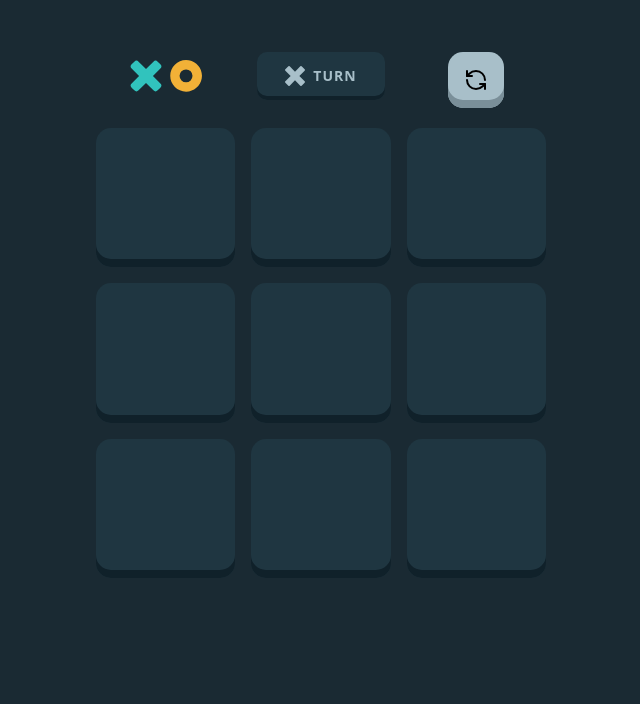
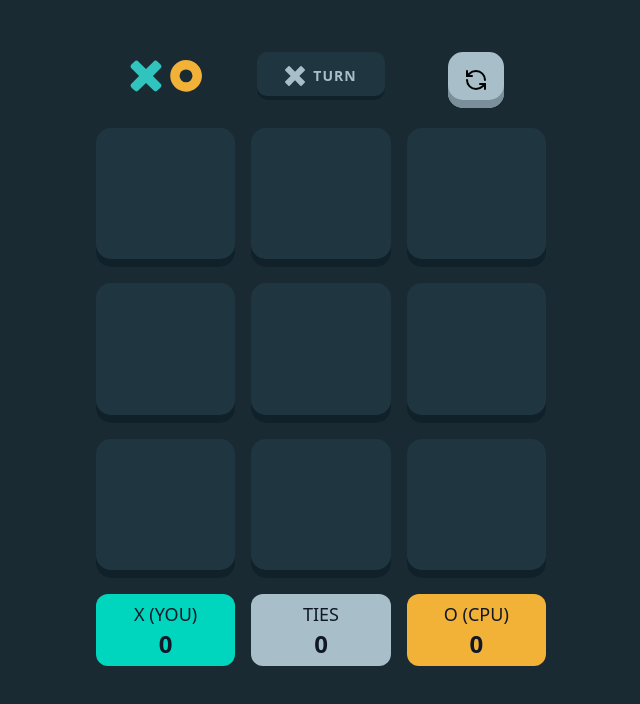
Before and after one commit to Chakibceran22/tic-tac-toe-front, a React (Vite) app: page /game in a window 1280 px wide. Shown: the top 704 px of the page, without its empty margins (319-959 px from the left). Built offline with nearby package versions, Linux system fonts and the light colour scheme.

Commit message:
adding Game Score and sperating comp

```diff
--- a/src/App.jsx
+++ b/src/App.jsx
@@ -7,13 +7,13 @@ import GameMenu from './components/GameMenu'
 import GameBody from './components/GameBody'
 
 function App() {
-
+  const [playerChoice, setPlayerChoice] = useState("x")
   return (
     <>
     <Router>
       <Routes>
-        <Route path='/' element={<GameMenu/>}/>
-        <Route path='/game' element={<GameBody/>}/>
+        <Route path='/' element={<GameMenu playerChoice={playerChoice} setPlayerChoice={setPlayerChoice}/>}/>
+        <Route path='/game' element={<GameBody playerChoice={playerChoice}/>}/>
       </Routes>
     </Router>
     </>
--- a/src/components/GameBody.jsx
+++ b/src/components/GameBody.jsx
@@ -7,24 +7,17 @@ import xGrey from "../assets/images/icons/icon-x-grey.svg";
 import oGrey from "../assets/images/icons/icon-o-grey.svg";
 import xo from "../assets/images/logo.svg";
 import { RefreshCcw } from 'lucide-react';
+import GameScores from './GameScore';
+import GameHeader from './GameHeader';
 
-const ResetButton = ({ onClick }) => (
-  <button
-    className="border-none text-black cursor-pointer transition-all ease-out duration-200
-               grid place-items-center translate-y-1 bg-[#A8BFC9]
-               shadow-[inset_0px_-8px_0px_#7A8F99] hover:bg-[#D1E3EE]
-               active:translate-y-1 active:shadow-[inset_0px_-6px_0px_#7A8F99]
-               text-[1.2rem] leading-[25.2px] font-bold rounded-[15px]
-               h-12 w-12 sm:h-14 sm:w-14 m-2 p-0"
-    onClick={onClick}
-  >
-    <RefreshCcw className="h-6 w-6" />
-  </button>
-);
 
-const GameBoard = () => {
+
+const GameBoard = ({ playerChoice}) => {
   const [currentPlayer, setCurrentPlayer] = useState("x");
   const [cells, setCells] = useState(Array(9).fill(null));
+  const [playerScore, setPlayerScore] = useState(0);
+  const [opponentScore, setOpponentScore] = useState(0);
+  const [tieScore, setTieScore] = useState(0);
 
   const handleCellClick = (index) => {
     if (cells[index] !== null) return;
@@ -45,28 +38,8 @@ const GameBoard = () => {
       <div className="w-full max-w-[450px] mx-auto flex flex-col items-center">
         <div className="grid grid-cols-3 gap-2 sm:gap-3 md:gap-4 place-items-center
                       w-full my-4">
-          {/* Header section */}
-          <div className="flex items-center">
-            <img src={xo} alt="Game logo" className="h-6 sm:h-8 w-auto" />
-          </div>
 
-          {/* Turn indicator */}
-          <div className="flex items-center justify-center gap-2
-                       bg-[#1F3641] shadow-[inset_0px_-4px_0px_#10212A]
-                       rounded-[10px] h-10 sm:h-12
-                       w-28 sm:w-32 px-2">
-            <img
-              src={currentPlayer === "x" ? xGrey : oGrey}
-              alt={`${currentPlayer} mark`}
-              className="w-4 sm:w-5"
-            />
-            <span className="text-[#A8BFC9] font-bold text-sm tracking-[1px]">
-              TURN
-            </span>
-          </div>
-
-          <ResetButton onClick={handleReset} />
-
+          <GameHeader currentPlayer={currentPlayer} handleReset={handleReset} />
           {/* Game grid */}
           {Array(9).fill(null).map((_, index) => (
             <div
@@ -79,7 +52,7 @@ const GameBoard = () => {
                         min-h-[80px] sm:min-h-[100px] md:min-h-[120px]"
             >
               <button
-                className="w-full h-full flex items-center justify-center"
+                className="w-full h-full flex items-center justify-center cursor-pointer"
                 onClick={() => handleCellClick(index)}
               >
                 {cells[index] ? (
@@ -100,8 +73,12 @@ const GameBoard = () => {
               </button>
             </div>
           ))}
+         <GameScores  playerMark={playerChoice} tieScore={tieScore} opponentScore={opponentScore} playerScore={playerScore}  />
         </div>
+
+
       </div>
+
     </div>
   );
 };
--- a/src/components/GameHeader.jsx
+++ b/src/components/GameHeader.jsx
@@ -1,53 +1,47 @@
 import React from 'react';
 import xGrey from "../assets/images/icons/icon-x-grey.svg";
 import oGrey from "../assets/images/icons/icon-o-grey.svg";
-import Button  from "./Button";
 import xo from "../assets/images/logo.svg";
 import { RefreshCcw } from 'lucide-react';
 
-const ResetButton = ({children,onClick}) => {
-  const baseStyles = "border-none text-black cursor-pointer transition-all ease-out duration-200 flex items-center justify-center";
-
-const sizeVariants = " px-7 pb-2 text-[1.2rem] leading-[25.2px] font-bold rounded-[15px]"
-
-const colorVariants =  "bg-[#A8BFC9] shadow-[inset_0px_-8px_0px_#7A8F99] hover:bg-[#D1E3EE] active:translate-y-1 active:shadow-[inset_0px_-6px_0px_#7A8F99]"
-
-  return (
+const ResetButton = ({ onClick }) => (
   <button
-      className={`${baseStyles} ${colorVariants} ${sizeVariants}  h-16 w-16 m-2`}
+    className="border-none text-black cursor-pointer transition-all ease-out duration-200
+               grid place-items-center translate-y-1 bg-[#A8BFC9]
+               shadow-[inset_0px_-8px_0px_#7A8F99] hover:bg-[#D1E3EE]
+               active:translate-y-1 active:shadow-[inset_0px_-6px_0px_#7A8F99]
+               text-[1.2rem] leading-[25.2px] font-bold rounded-[15px]
+               h-12 w-12 sm:h-14 sm:w-14 m-2 p-0"
     onClick={onClick}
   >
-      {children}
+    <RefreshCcw className="h-6 w-6" />
   </button>
 );
 
-}
+const GameHeader = ({ currentPlayer, handleReset}) => {
 
-const GameHeader = ({ playerMarkTurn, reset }) => {
-    const handleReset = () => {
-      reset();
-    }
   return (
-    <div className="w-full ml-auto flex items-center justify-between ">
-      {/* Logo Section */}
-      <div className="flex items-center gap-2">
-        <img src={xo} alt="SVG image" />
+    <>
+      <div className="flex items-center">
+        <img src={xo} alt="Game logo" className="h-6 sm:h-8 w-auto" />
       </div>
 
-      {/* Turn Indicator */}
-      <div className="flex items-center justify-center gap-3 bg-[#1F3641] shadow-[inset_0px_-4px_0px_#10212A] rounded-[10px] h-[52px] w-[140px] px-2.5 pb-1.5">
+      {/* Turn indicator */}
+      <div className="flex items-center justify-center gap-2
+                           bg-[#1F3641] shadow-[inset_0px_-4px_0px_#10212A]
+                           rounded-[10px] h-10 sm:h-12
+                           w-28 sm:w-32 px-2">
         <img
-          src={playerMarkTurn === "x" ? xGrey : oGrey}
-          alt={`${playerMarkTurn} mark`}
-          className="w-5 md:w-4"
+          src={currentPlayer === "x" ? xGrey : oGrey}
+          alt={`${currentPlayer} mark`}
+          className="w-4 sm:w-5"
         />
-        <span className="text-[#A8BFC9] font-bold text-base leading-none tracking-[1px] md:text-sm md:leading-[16.64px] md:tracking-[0.88px]">
+        <span className="text-[#A8BFC9] font-bold text-sm tracking-[1px]">
           TURN
         </span>
       </div>
 
-      <ResetButton variant='grey' size='large' onClick={handleReset} ><RefreshCcw /></ResetButton>
-    </div>
+      <ResetButton onClick={handleReset} /></>
   );
 };
 
--- a/src/components/GameMenu.jsx
+++ b/src/components/GameMenu.jsx
@@ -7,8 +7,7 @@ import oGreen from "../assets/images/icons/icon-o-black.svg";
 import Button from "./Button";
 import { useNavigate } from "react-router-dom";
 import {motion } from "framer-motion";
-const GameMenu = () => {
-  const [mark, setMark] = useState("X");
+const GameMenu = ({playerChoice, setPlayerChoice}) => {
   const navigate = useNavigate();
 
   return (
@@ -23,20 +22,20 @@ const GameMenu = () => {
         <div className="flex items-center justify-center bg-[#1F3641] rounded-[10px] p-1">
           <div
             className={`flex items-center justify-center m-1 w-[50%] h-[50px] rounded-[10px] cursor-pointer transition-all duration-200 ${
-              mark === "X" ? "bg-[#DBE8ED]" : "bg-transparent"
+              playerChoice === "x" ? "bg-[#DBE8ED]" : "bg-transparent"
             }`}
-            onClick={() => setMark("X")}
+            onClick={() => setPlayerChoice("x")}
           >
-            <img src={mark === "X" ? xGreen : x} alt="X Mark" className="w-[28px] md:w-[32px]" />
+            <img src={playerChoice === "x" ? xGreen : x} alt="X Mark" className="w-[28px] md:w-[32px]" />
           </div>
 
           <div
             className={`flex items-center justify-center m-1 w-[50%] h-[50px] rounded-[10px] cursor-pointer transition-all duration-200 ${
-              mark === "O" ? "bg-[#DBE8ED]" : "bg-transparent"
+              playerChoice === "o" ? "bg-[#DBE8ED]" : "bg-transparent"
             }`}
-            onClick={() => setMark("O")}
+            onClick={() => setPlayerChoice("o")}
           >
-            <img src={mark === "O" ? oGreen : o} alt="O Mark" className="w-[28px] md:w-[32px]" />
+            <img src={playerChoice === "o" ? oGreen : o} alt="O Mark" className="w-[28px] md:w-[32px]" />
           </div>
         </div>
 
--- /dev/null
+++ b/src/components/GameScore.jsx
@@ -0,0 +1,22 @@
+import { useState } from "react";
+
+function GameScores({ playerMark, playerScore, opponentScore, tieScore }) {
+    return (
+        <>
+            <div className={`flex-1 h-18 rounded-xl flex flex-col justify-center text-center p-5 w-full  ${playerMark === "o" ? "bg-[#F2B137]" : "bg-teal-400"}`}>
+                <label className="text-lg font-medium text-gray-900 uppercase">{playerMark} (YOU)</label>
+                <b className="text-2xl font-bold text-gray-900">{playerScore}</b>
+            </div>
+            <div className="flex-1 h-18 rounded-xl flex flex-col justify-center text-center p-5 w-full bg-[#A8BFC9] ">
+                <label className="text-lg font-medium text-gray-900 uppercase">TIES</label>
+                <b className="text-2xl font-bold text-gray-900">{tieScore}</b>
+            </div>
+            <div className={`flex-1 h-18 rounded-xl flex flex-col justify-center text-center p-5 w-full ${playerMark === "o" ? "bg-teal-400" : "bg-[#F2B137]"}`}>
+                <label className="text-lg font-medium text-gray-900 uppercase">{playerMark === "x" ? "o" : "x"} (CPU)</label>
+                <b className="text-2xl font-bold text-gray-900">{opponentScore}</b>
+            </div>
+            </>
+    );
+}
+
+export default GameScores;
```
Lines whose indentation alone changed are shown as unchanged.
